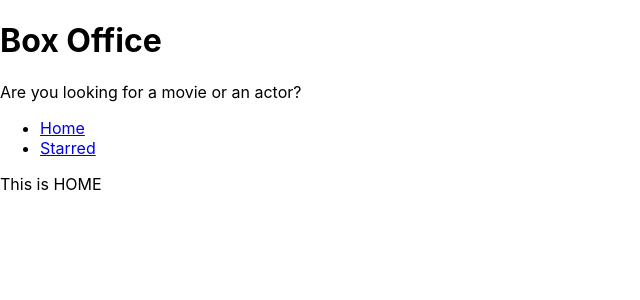
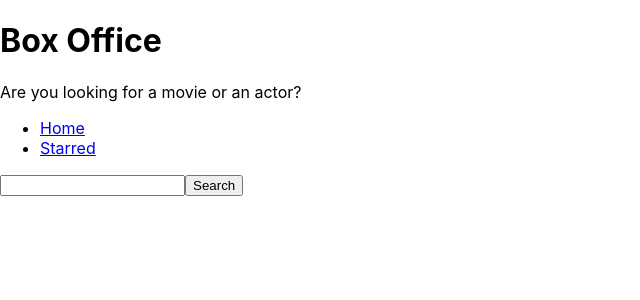
Before and after one commit to harshit-b/Box-Office, a React (Create React App) app: page / in a window 1280 px wide. Shown: the top 300 px of the page, without its empty margins (0-640 px from the left). Built offline with nearby package versions, Linux system fonts and the light colour scheme.

Commit message:
TVmaze API, added search, and printed results

```diff
--- /dev/null
+++ b/src/misc/config.js
@@ -0,0 +1,9 @@
+const API_BASE_URL = 'https://api.tvmaze.com';
+
+export async function apiGet(queryString) {
+  const response = await fetch(`${API_BASE_URL}${queryString}`).then(r =>
+    r.json()
+  );
+
+  return response;
+}
--- a/src/pages/Home.js
+++ b/src/pages/Home.js
@@ -1,8 +1,62 @@
-import React from 'react';
+import React, { useState } from 'react';
 import MainPageLayout from '../components/MainPageLayout';
+import { apiGet } from '../misc/config';
 
 const Home = () => {
-  return <MainPageLayout>This is HOME</MainPageLayout>;
+  const [input, setInput] = useState('');
+  const [results, setResults] = useState(null);
+
+  const onInputChange = ev => {
+    setInput(ev.target.value);
+  };
+
+  const onSearch = () => {
+    // https://api.tvmaze.com/search/shows?q=girls
+
+    apiGet(`/search/shows?q=${input}`).then(result => {
+      setResults(result);
+    });
+  };
+
+  const onKeyDown = ev => {
+    if (ev.keyCode === 13) {
+      onSearch();
+    }
+  };
+
+  const renderResults = () => {
+    if (results && results.length === 0) {
+      return <div>Nothing for you, lmao</div>;
+    }
+
+    if (results && results.length > 0) {
+      return (
+        <div>
+          {results.map(movie => (
+            <div key={movie.show.id}>{movie.show.name}</div>
+          ))}
+        </div>
+      );
+    }
+
+    return null;
+  };
+
+  return (
+    <MainPageLayout>
+      <input
+        type="text"
+        onChange={onInputChange}
+        onKeyDown={onKeyDown}
+        value={input}
+      />
+      <button type="button" onClick={onSearch}>
+        {' '}
+        Search{' '}
+      </button>
+      {renderResults()}
+    </MainPageLayout>
+  );
 };
 
 export default Home;
```
